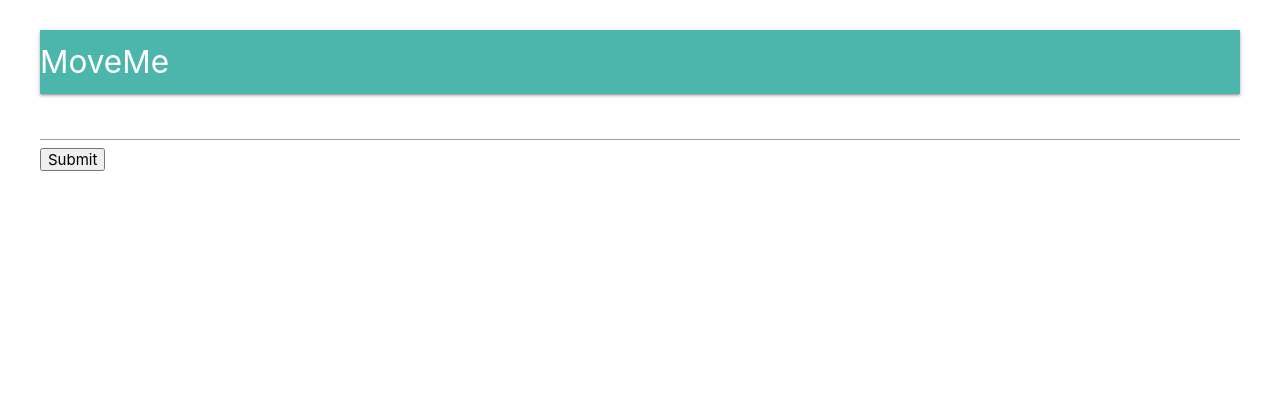
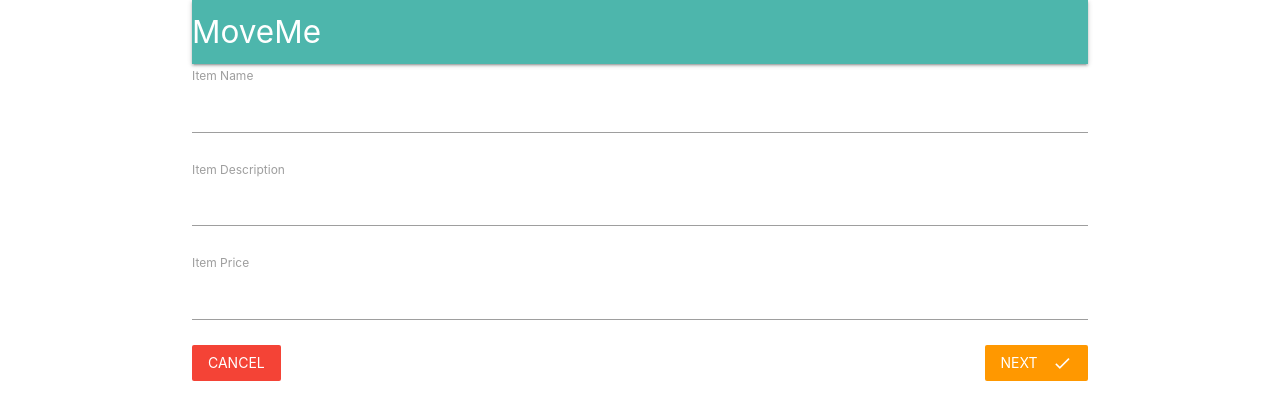
Before and after one commit to Atomize101/MoveMe, a React (Create React App) app in the folder client/: page /items/add in a window 1280 px wide. Shown: the top 420 px of the page. Built offline with nearby package versions, Linux system fonts and the light colour scheme; no server answers.

Commit message:
Adding in initial form validation and styling

```diff
--- a/client/package.json
+++ b/client/package.json
@@ -5,6 +5,7 @@
   "dependencies": {
     "axios": "^0.19.0",
     "http-proxy-middleware": "^0.20.0",
+    "lodash": "^4.17.15",
     "materialize-css": "^1.0.0",
     "react": "^16.9.0",
     "react-dom": "^16.9.0",
--- a/client/src/components/App.js
+++ b/client/src/components/App.js
@@ -19,17 +19,14 @@ class App extends Component {
 
     render() {
         return (
-            <div className="container">
                 <BrowserRouter>
-                    <div>
+                    <div className="container">
                         <Header />
                         <Route exact path="/" component={Landing} />
                         <Route exact path="/items" component={Dashboard} />
                         <Route exact path="/items/add" component={AddItem} />
-
                     </div>
                 </BrowserRouter>
-            </div>
         );
     }
 };
--- a/client/src/components/Dashboard.js
+++ b/client/src/components/Dashboard.js
@@ -3,7 +3,7 @@ import { Link } from 'react-router-dom';
 
 const Dashboard = () => {
     return(
-        <div>Dashboard
+        <div>
             <div className="fixed-action-btn">
             <Link to="/items/add" className="btn-floating btn-large waves-effect waves-light red"><i className="material-icons">add</i>
             </Link>
--- a/client/src/components/items/ItemField.js
+++ b/client/src/components/items/ItemField.js
@@ -1,9 +1,13 @@
 import React from 'react';
 
-export default ({ input }) => {
+export default ({ input, label, meta: {error, touched} }) => {
     return(
         <div>
-            <input {...input} />
+            <label>{label}</label>
+            <input {...input} style={{ marginBottom: '5px' }} />
+            <div className="red-text" style={{ marginBottom: '20px' }}>
+            {touched && error}
+            </div>
         </div>
     );
 };
--- a/client/src/components/items/ItemForm.js
+++ b/client/src/components/items/ItemForm.js
@@ -1,27 +1,55 @@
 import React, { Component } from 'react';
 import { reduxForm, Field } from 'redux-form';
 import ItemField from './ItemField';
+import { Link } from 'react-router-dom';
+import _ from 'lodash';
+
+const FIELDS = [
+    {label: 'Item Name', name: 'name'},
+    {label: 'Item Description', name: 'description'},
+    {label: 'Item Price', name: 'price'}
+];
 
 class ItemForm extends Component {
     renderFields() {
-        return(
-            <div>
-                <Field type="text" name="title" component={ItemField} />
-            </div>
-        );
+       return _.map(FIELDS, ({ label, name }) => {
+        return <Field key={name} component={ItemField} type="text" label={label} name={name} />
+       });
     }
     render() {
         return (
             <div>
                 <form onSubmit={this.props.handleSubmit(values => console.log(values))}>
                     {this.renderFields()}
-                    <button type="submit">Submit</button>
+                    <Link to="/items" className="red btn-flat white-text">
+                        Cancel
+                    </Link>
+                    <button type="submit" className="orange btn-flat right white-text">Next
+                    <i className="material-icons right">done</i>
+                    </button>
                 </form>
             </div>
         );
     }
 }
 
+function validate(values) {
+    const errors = {};
+
+    if(!values.name) {
+        errors.name = 'You must provide a name';
+    }
+    if(!values.description) {
+        errors.description = 'You must provide a description'
+    }
+    if(!values.price) {
+        errors.price = 'You must provide a price'
+    }
+
+    return errors;
+}
+
 export default reduxForm({
+    validate,
     form: 'itemForm'
 })(ItemForm);
--- a/client/src/components/moveMe.css
+++ b/client/src/components/moveMe.css
@@ -64,8 +64,3 @@
     font-size: 6em;
     z-index: -1;
   }
-
-  .container {
-    width: 80em;
-    margin: 2em auto;
-  }
```
